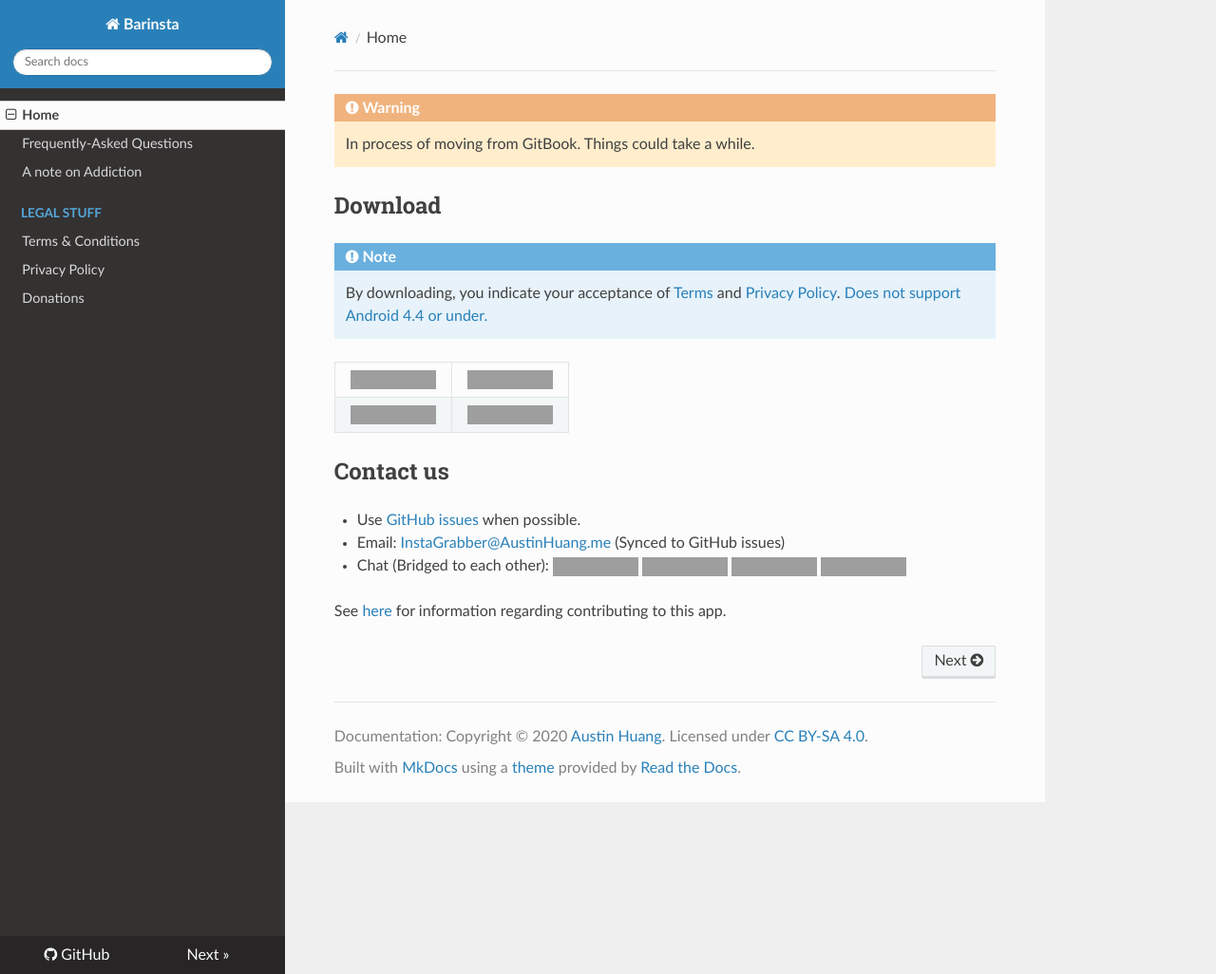
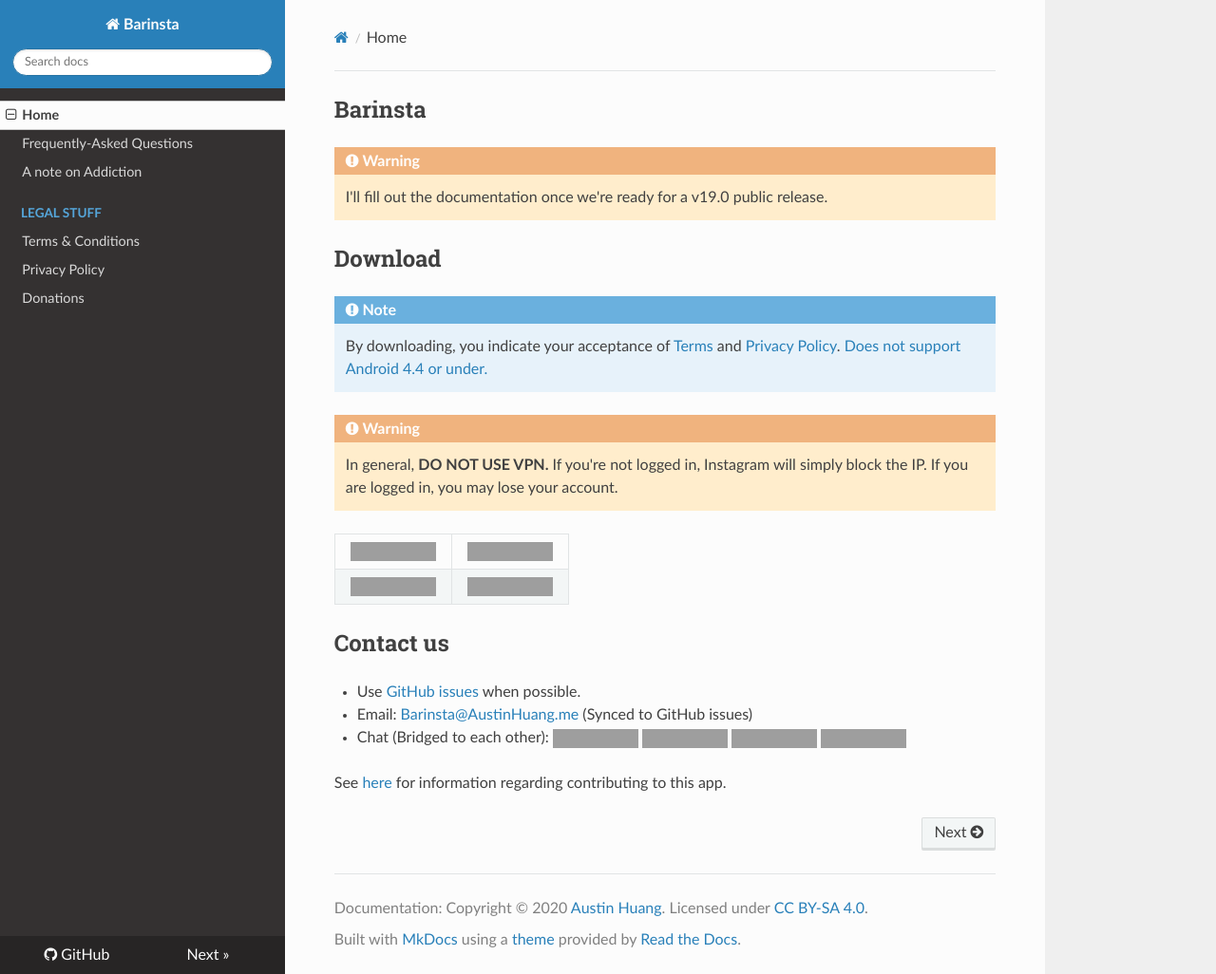
Before and after one commit to austinhuang0131/barinsta-docs, an MkDocs documentation site: the page built from docs/index.md, in a window 1280 px wide and 1026 px high, cut to the strip 0-1026 px from the top of the window. Shown: the whole strip at 95% size. Built offline with MkDocs 1.6.1, drawn with Linux system fonts in a browser that asks for light colours; nearby versions of some CDN libraries; grey boxes are pictures that could not be loaded.

Commit message:
Update index.md

```diff
--- a/docs/index.md
+++ b/docs/index.md
@@ -1,10 +1,15 @@
+## Barinsta
+
 !!! Warning
-    In process of moving from GitBook. Things could take a while.
+    I'll fill out the documentation once we're ready for a v19.0 public release.
 
 ## Download
 
 !!! Note
     By downloading, you indicate your acceptance of [Terms](./tos) and [Privacy Policy](./privacy). [Does not support Android 4.4 or under.](./faq#device-compatibility)
+
+!!! Warning
+    In general, **DO NOT USE VPN.** If you're not logged in, Instagram will simply block the IP. If you are logged in, you may lose your account.
 
 | ![F-Droid](https://img.shields.io/f-droid/v/me.austinhuang.instagrabber.svg) | ![GitHub](https://img.shields.io/github/release/austinhuang0131/barinsta.svg?logo=github) |
 | :---: | :---: |
@@ -13,7 +18,7 @@
 ## Contact us
 
 * Use [GitHub issues](https://github.com/austinhuang0131/barinsta/issues) when possible.
-* Email: [InstaGrabber@AustinHuang.me](mailto:instagrabber@austinhuang.me) (Synced to GitHub issues)
+* Email: [Barinsta@AustinHuang.me](mailto:barinsta@austinhuang.me) (Synced to GitHub issues)
 * Chat (Bridged to each other): [![Matrix](https://img.shields.io/badge/Matrix-@Barinsta:matrix.org-000000?logo=matrix)](https://matrix.to/#/#barinsta:matrix.org) [![Telegram](https://img.shields.io/badge/Telegram-@Grabber__App-2CA5E0?logo=telegram)](https://t.me/grabber_app) [![Discord](https://img.shields.io/badge/Discord-YtEDzN2-7289da?logo=discord&logoColor=white)](https://discord.gg/YtEDzN2) [![Gitter](https://img.shields.io/badge/Gitter-InstaGrabber/General-ed1965?logo=gitter)](https://gitter.im/instagrabber/general)
 
 See [here](https://github.com/austinhuang0131/barinsta/blob/master/.github/CONTRIBUTING.md) for information regarding contributing to this app.
```
